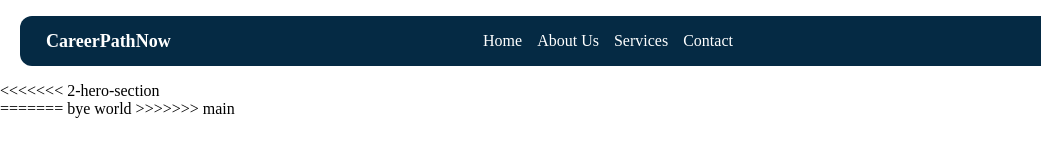
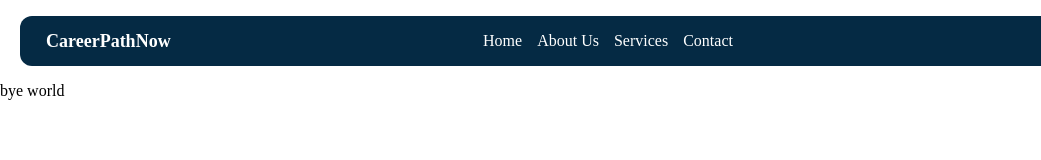
Before and after one commit to KhatunaKhatuna/career-landing-page, a website: page index.html in a window 1280 px wide. Shown: the full height of the page, 0-1041 px from the left. Drawn offline with nearby package versions, Linux system fonts and the light colour scheme; files that its build step writes are made by us from their sources; a web font is replaced by a local one.

Commit message:
FIX marge

```diff
--- a/index.html
+++ b/index.html
@@ -60,7 +60,6 @@
       <section class="contact-form"></section>
     </main>
     <footer>
-<<<<<<< 2-hero-section
       <div class="footer-container">
         <ul>
           <li></li>
@@ -74,9 +73,7 @@
           </div>
         </ul>
       </div>
-=======
       <span>bye world</span>
->>>>>>> main
     </footer>
   </body>
 </html>
```
